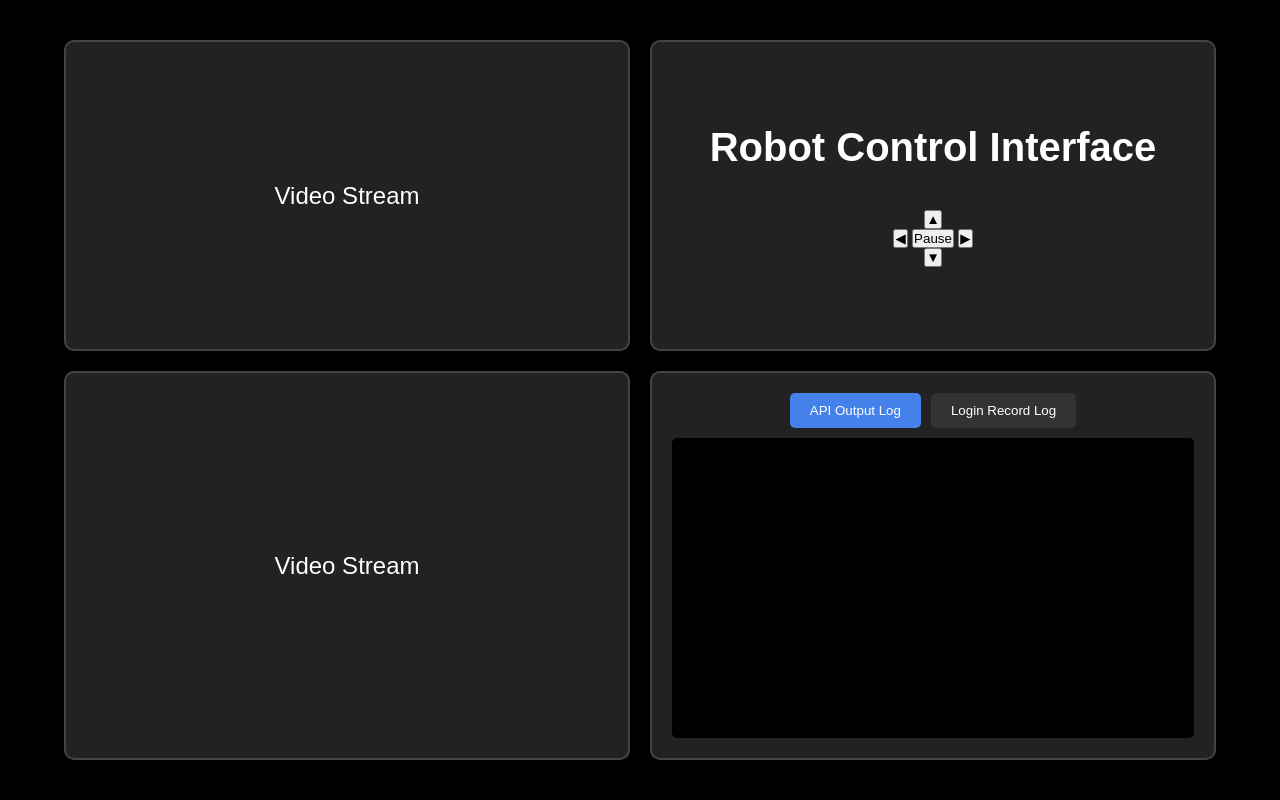
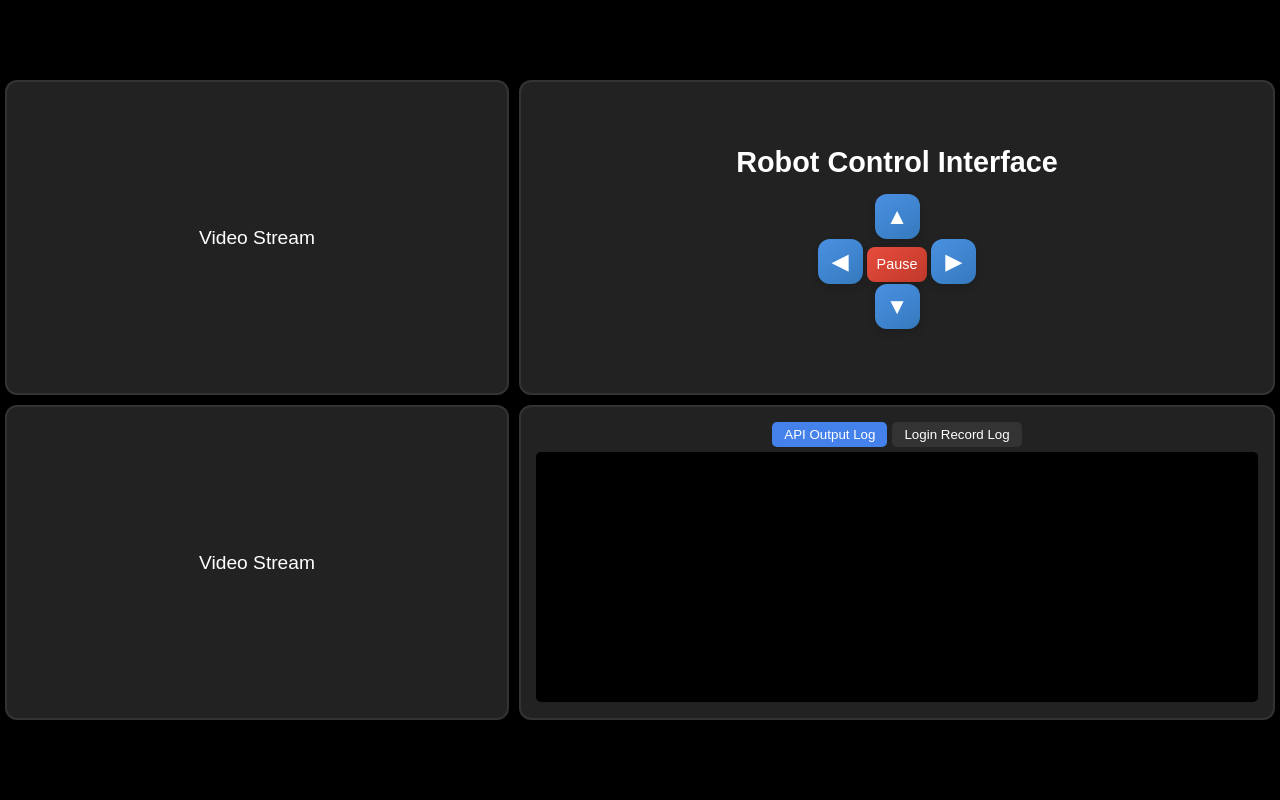
Before and after one commit to PWP-Five-Guys/RobotAPI, a Flask app: page / in a window 1280 px wide. Run offline with Flask 3, Linux system fonts and the light colour scheme; data that the repository does not hold is empty.

Commit message:
Updated website + Added get to make RestAPI

```diff
--- a/api.py
+++ b/api.py
@@ -10,44 +10,42 @@ PI_PASSWORD = "5guys"
 
 # Flask setup
 app = Flask(__name__)
-logging.basicConfig(filename='api_output.log', level=logging.DEBUG)  # Enable debug-level logging
+logging.basicConfig(filename='api_output.log', level=logging.DEBUG)
+
+# Store the last command in memory for easy access
+last_command = None
 
 def ssh_command_to_pi(command):
     """SSH into the Raspberry Pi and run the motor command."""
     try:
         logging.info(f"Connecting to {PI_HOST} via SSH...")
-        # Initialize SSH client
         client = paramiko.SSHClient()
         client.set_missing_host_key_policy(paramiko.AutoAddPolicy())
         client.connect(PI_HOST, username=PI_USERNAME, password=PI_PASSWORD)
+
+        # Kill any previous instances of the script
         kill_command = "pkill -f main.py"
         logging.info(f"Executing Kill Command: {kill_command}")
         client.exec_command(kill_command)
-        # Command to execute the correct Python script on the Pi
+
+        # Execute the command on the Pi
         ssh_command = f'python3 "bcm2835-1.70/Motor_Driver_HAT_Code/Motor_Driver_HAT_Code/Raspberry Pi/python/main.py" {command}'
         logging.info(f"Executing SSH Command: {ssh_command}")
-
-        # Execute the command on the Pi
         stdin, stdout, stderr = client.exec_command(ssh_command)
 
-        # Capture and log output
         output = stdout.read().decode('utf-8')
         error = stderr.read().decode('utf-8')
 
         if output:
             logging.info(f"SSH Output: {output}")
-            print(f"SSH Output: {output}")
         if error:
             logging.error(f"SSH Error: {error}")
-            print(f"SSH Error: {error}")
 
     except Exception as e:
         logging.error(f"SSH Connection failed: {e}")
-        print(f"SSH Connection failed: {e}")
     finally:
         client.close()
         logging.info("SSH Connection closed.")
-
 
 @app.route('/')
 def home():
@@ -57,17 +55,27 @@ def home():
 @app.route('/move', methods=['POST'])
 def move():
     """Handle POST requests to move the robot."""
+    global last_command
     content = request.json
-    command = content['in_command'][0]  # Extract the command ("forward", "stop", etc.)
+    command = content.get('in_command', [None])[0]
 
-    logging.info(f"Received command: {command}")
-    ssh_command_to_pi(command)  # Send the command to the Pi over SSH
+    if command:
+        logging.info(f"Received command: {command}")
+        ssh_command_to_pi(command)  # Send the command to the Pi over SSH
+        last_command = command
+        return jsonify({'success': True, 'out_command': command}), 200
+    else:
+        return jsonify({'error': 'Invalid command'}), 400
 
-    response = {'success': True, 'out_command': command}
-    return jsonify(response)
+@app.route('/move', methods=['GET'])
+def get_last_command():
+    """Handle GET requests to retrieve the last command sent to the robot."""
+    if last_command:
+        return jsonify({'last_command': last_command}), 200
+    else:
+        return jsonify({'message': 'No command sent yet'}), 200
 
-# Route to fetch and stream the log files
-@app.route('/logs/<filename>')
+@app.route('/logs/<filename>', methods=['GET'])
 def logs(filename):
     """Serve the log files dynamically."""
     log_path = os.path.join(os.getcwd(), filename)
--- a/static/log_script.js
+++ b/static/log_script.js
@@ -5,12 +5,20 @@ document.addEventListener("DOMContentLoaded", function () {
   const apiLogBtn = document.getElementById("api-log-btn");
   const loginLogBtn = document.getElementById("login-log-btn");
 
-  // Function to fetch and display log content
+  // Function to fetch and display log content, filtering out .log file requests
   function fetchLog() {
     fetch(`/logs/${currentLog}`)
       .then((response) => response.text())
       .then((data) => {
-        logContentElement.textContent = data;
+        // Filter out lines that include .log file requests
+        const filteredData = data
+          .split("\n")
+          .filter((line) => !line.includes(".log"))
+          .join("\n");
+
+        // Update the log display
+        logContentElement.textContent = filteredData;
+        logContentElement.scrollTop = logContentElement.scrollHeight; // Auto-scroll to bottom
       })
       .catch((error) => console.error("Error fetching log:", error));
   }
--- a/static/style.css
+++ b/static/style.css
@@ -1,3 +1,4 @@
+/* Reset and general styling */
 * {
     margin: 0;
     padding: 0;
@@ -13,33 +14,44 @@ body {
     justify-content: center;
     align-items: center;
     overflow: hidden;
+    padding: 5px; /* Reduce padding for better fit */
 }
 
-/* Grid layout for 2x2 boxes */
+/* Responsive grid layout */
 .grid-container {
     display: grid;
-    grid-template-columns: 1fr 1fr;
+    grid-template-columns: 1fr 1.5fr; /* Default 2-column layout */
     grid-template-rows: 1fr 1fr;
-    gap: 20px;
-    width: 90vw;
-    height: 90vh;
+    gap: 10px; /* Reduced gap between grid items */
+    width: 100%;
+    height: 80vh; /* Decreased height for better fit */
+}
+
+/* Adjust layout for smaller screens */
+@media (max-width: 768px) {
+    .grid-container {
+        grid-template-columns: 1fr; /* Single column on small screens */
+        grid-template-rows: repeat(4, 1fr); /* Each box takes full width */
+        height: auto; /* Allow height to expand */
+    }
 }
 
 /* Grid item styling */
 .grid-item {
     background-color: #222;
-    border: 2px solid #444;
+    border: 2px solid #333;
     display: flex;
     justify-content: center;
     align-items: center;
     text-align: center;
-    border-radius: 10px;
-    padding: 20px;
+    border-radius: 12px;
+    padding: 15px; /* Reduced padding for compact fit */
+    box-shadow: 0 4px 8px rgba(0, 0, 0, 0.2);
 }
 
 /* Specific section styling */
 .camera-view, .roads-view, .logs {
-    font-size: 1.5rem;
+    font-size: 1.2rem;
     color: white;
 }
 
@@ -48,85 +60,97 @@ body {
     flex-direction: column;
     justify-content: center;
     align-items: center;
-    gap: 40px;
+    gap: 15px; /* Reduced gap */
 }
 
 .title {
-    font-size: 2.5rem;
+    font-size: 1.8rem; /* Slightly smaller font */
 }
 
-/* Controls layout */
-.controls {
-    display: flex;
-    flex-wrap: wrap;
-    gap: 20px;
-    justify-content: center;
+/* Modern button styles */
+.arrow-btn {
+    width: 45px; /* Smaller width */
+    height: 45px; /* Smaller height */
+    font-size: 1.4rem;
+    color: white;
+    background: linear-gradient(145deg, #4a90e2, #357abd);
+    border: none;
+    border-radius: 12px;
+    cursor: pointer;
+    transition: all 0.2s ease;
+    box-shadow: 0 4px 8px rgba(0, 0, 0, 0.15);
 }
 
-/* Button styles */
-.control-btn {
-    width: 150px;
-    height: 50px;
-    font-size: 18px;
-    color: white;
-    background-color: #4481eb;
-    border: none;
-    border-radius: 25px;
-    cursor: pointer;
-    transition: background-color 0.3s ease, transform 0.2s ease;
+.arrow-btn:hover {
+    background: linear-gradient(145deg, #5a9bf2, #468acb);
+    transform: translateY(-2px);
+    box-shadow: 0 6px 12px rgba(0, 0, 0, 0.3);
 }
 
-.control-btn:hover {
-    background-color: #3f86ed;
-    transform: scale(1.1);
+.center-btn {
+    width: 60px;
+    height: 35px;
+    background: linear-gradient(145deg, #e74c3c, #c0392b);
+    color: white;
+    font-size: 0.9rem;
+    border: none;
+    border-radius: 8px;
+    cursor: pointer;
+    transition: all 0.2s ease;
+    box-shadow: 0 4px 8px rgba(0, 0, 0, 0.15);
 }
 
-.stop-btn {
-    background-color: #dc3545;
+.center-btn:hover {
+    background: linear-gradient(145deg, #f5544b, #c74435);
+    transform: translateY(-2px);
+    box-shadow: 0 6px 12px rgba(0, 0, 0, 0.3);
 }
 
-.stop-btn:hover {
-    background-color: #c82333;
-}
-
-/* Logs Section Styling */
+/* Logs section styling */
 .logs {
     display: flex;
     flex-direction: column;
     justify-content: flex-start;
-    gap: 10px;
+    gap: 5px;
+    font-size: 1.1rem;
 }
 
 /* Log navigation buttons */
 .log-buttons {
     display: flex;
-    gap: 10px;
+    gap: 5px;
 }
 
 .log-btn {
-    padding: 10px 20px;
+    padding: 5px 12px;
     background-color: #333;
     color: white;
     border: none;
     border-radius: 5px;
     cursor: pointer;
+    transition: background 0.2s ease;
+}
+
+.log-btn:hover {
+    background-color: #444;
 }
 
 .log-btn.active {
     background-color: #4481eb;
 }
 
-/* Log display styling with scroll */
+/* Log display styling with reduced height */
 .log-display {
     width: 100%;
-    height: 300px; /* Fixed height to enable scrolling */
+    height: 250px; /* Reduced height for better viewport fit */
     background-color: black;
-    color: #00ff00; /* Green terminal text */
-    padding: 10px;
+    color: #00ff00;
+    padding: 8px;
     border-radius: 5px;
-    overflow-y: auto; /* Enable vertical scroll */
+    overflow-y: auto;
     font-family: monospace;
     font-size: 0.9rem;
+    box-shadow: inset 0 3px 6px rgba(0, 0, 0, 0.3);
 }
 
 pre {
```
Also changed, not shown: static/script.js (+80 -9 lines), 2 other files.
